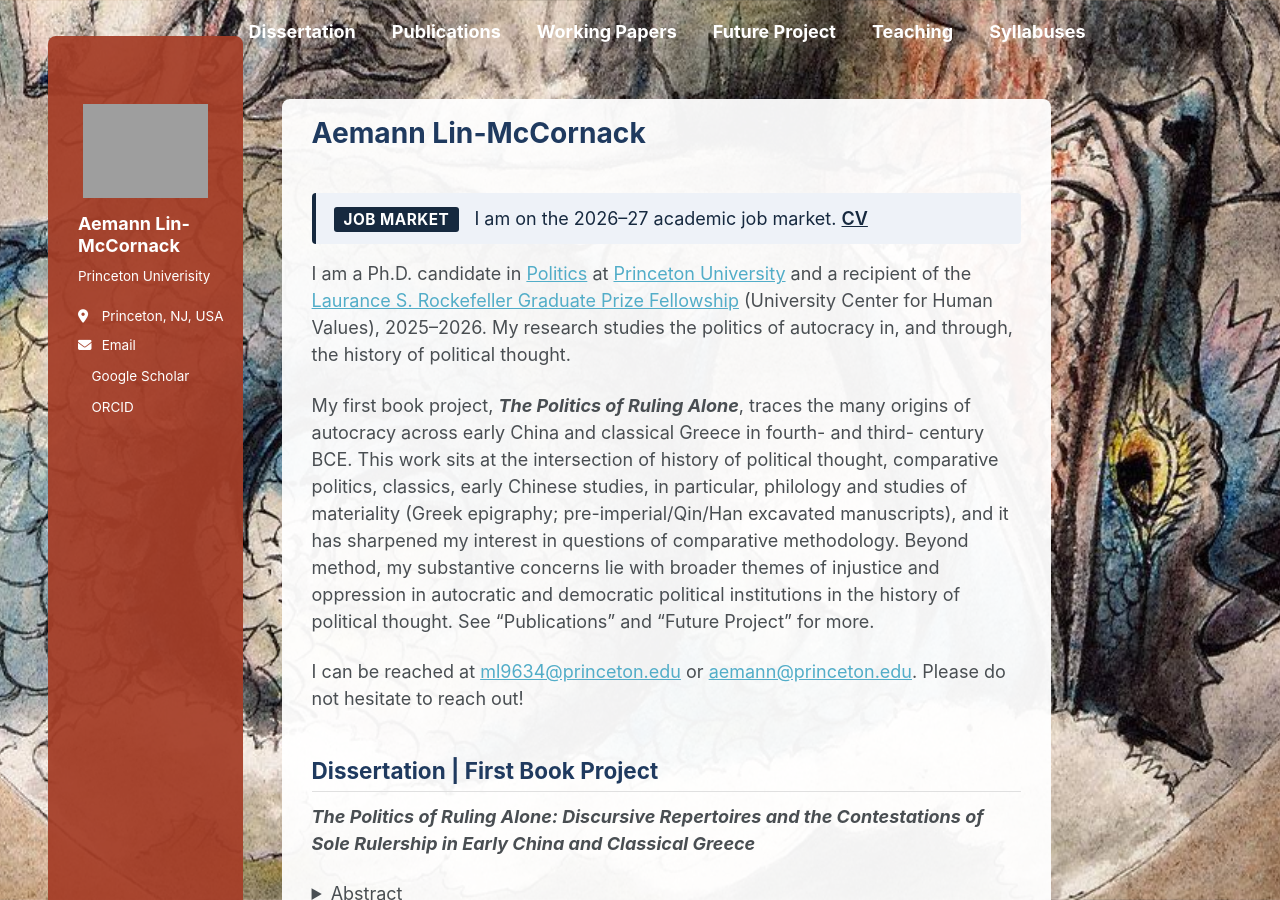
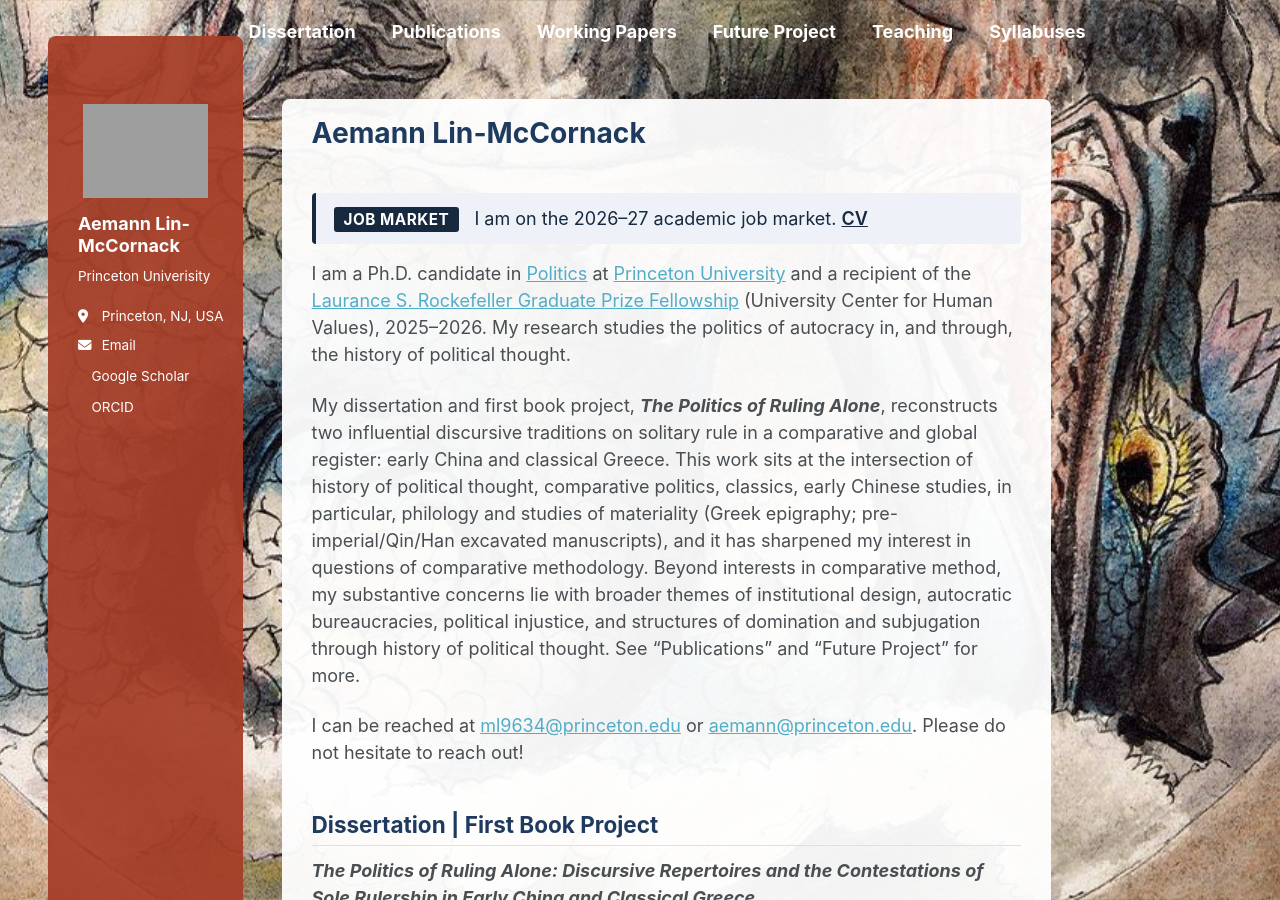
Before and after one commit to aemannlinmccornack/aemannlinmccornack.github.io, a Jekyll site: the page built from _pages/about.md, in a window 1280 px wide and 900 px high. Built offline with Jekyll 4.4.1, drawn with Linux system fonts in a browser that asks for light colours; a style sheet for code colours, icons or effects is not loaded.

Commit message:
change about.d

```diff
--- a/_pages/about.md
+++ b/_pages/about.md
@@ -114,7 +114,7 @@ summary {
 
 I am a Ph.D. candidate in [Politics](https://politics.princeton.edu/people/aemann-lin-mccornack) at [Princeton University](https://www.princeton.edu) and a recipient of the [Laurance S. Rockefeller Graduate Prize Fellowship](https://uchv.princeton.edu/fellowships-funding/graduate/graduate-prize-fellowships) (University Center for Human Values), 2025–2026. My research studies the politics of autocracy in, and through, the history of political thought.
 
-My first book project, ***The Politics of Ruling Alone***, traces the many origins of autocracy across early China and classical Greece in fourth- and third- century BCE. This work sits at the intersection of history of political thought, comparative politics, classics, early Chinese studies, in particular, philology and studies of materiality (Greek epigraphy; pre-imperial/Qin/Han excavated manuscripts), and it has sharpened my interest in questions of comparative methodology. Beyond method, my substantive concerns lie with broader themes of injustice and oppression in autocratic and democratic political institutions in the history of political thought. See "Publications" and "Future Project" for more.
+My dissertation and first book project, ***The Politics of Ruling Alone***, reconstructs two influential discursive traditions on solitary rule in a comparative and global register: early China and classical Greece. This work sits at the intersection of history of political thought, comparative politics, classics, early Chinese studies, in particular, philology and studies of materiality (Greek epigraphy; pre-imperial/Qin/Han excavated manuscripts), and it has sharpened my interest in questions of comparative methodology. Beyond interests in comparative method, my substantive concerns lie with broader themes of institutional design, autocratic bureaucracies, political injustice, and structures of domination and subjugation through history of political thought. See "Publications" and "Future Project" for more.
 
 I can be reached at [ml9634@princeton.edu](mailto:ml9634@princeton.edu) or [aemann@princeton.edu](mailto:aemann@princeton.edu). Please do not hesitate to reach out!
 
```
